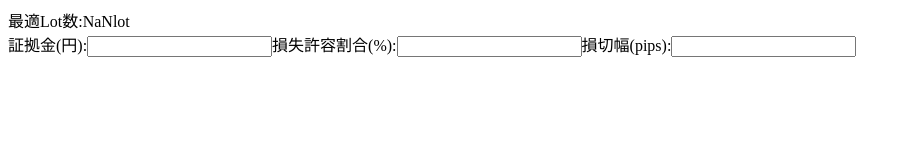
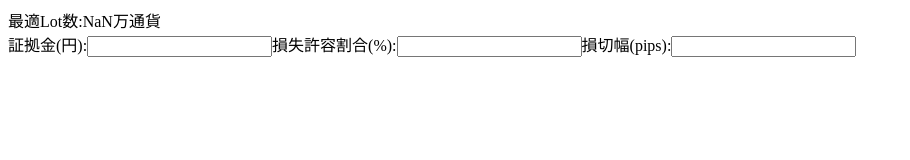
Before and after one commit to Hirotomo1/lotbot, a React app: page / in a window 1280 px wide. Shown: the top 160 px of the page, without its empty margins (0-910 px from the left). Built offline with nearby package versions, Linux system fonts and the light colour scheme.

Commit message:
表現修正

```diff
--- a/src/components/LotCulc.tsx
+++ b/src/components/LotCulc.tsx
@@ -32,7 +32,7 @@ export const LotCulc: FC = () => {
 
     return(
         <div className="MarginCulc">
-            <div>最適Lot数:{ lot }lot</div>
+            <div>最適Lot数:{ lot }万通貨</div>
         <label>
             証拠金(円):
             <input type="text" name="margin" onChange={handleChange} />
```
